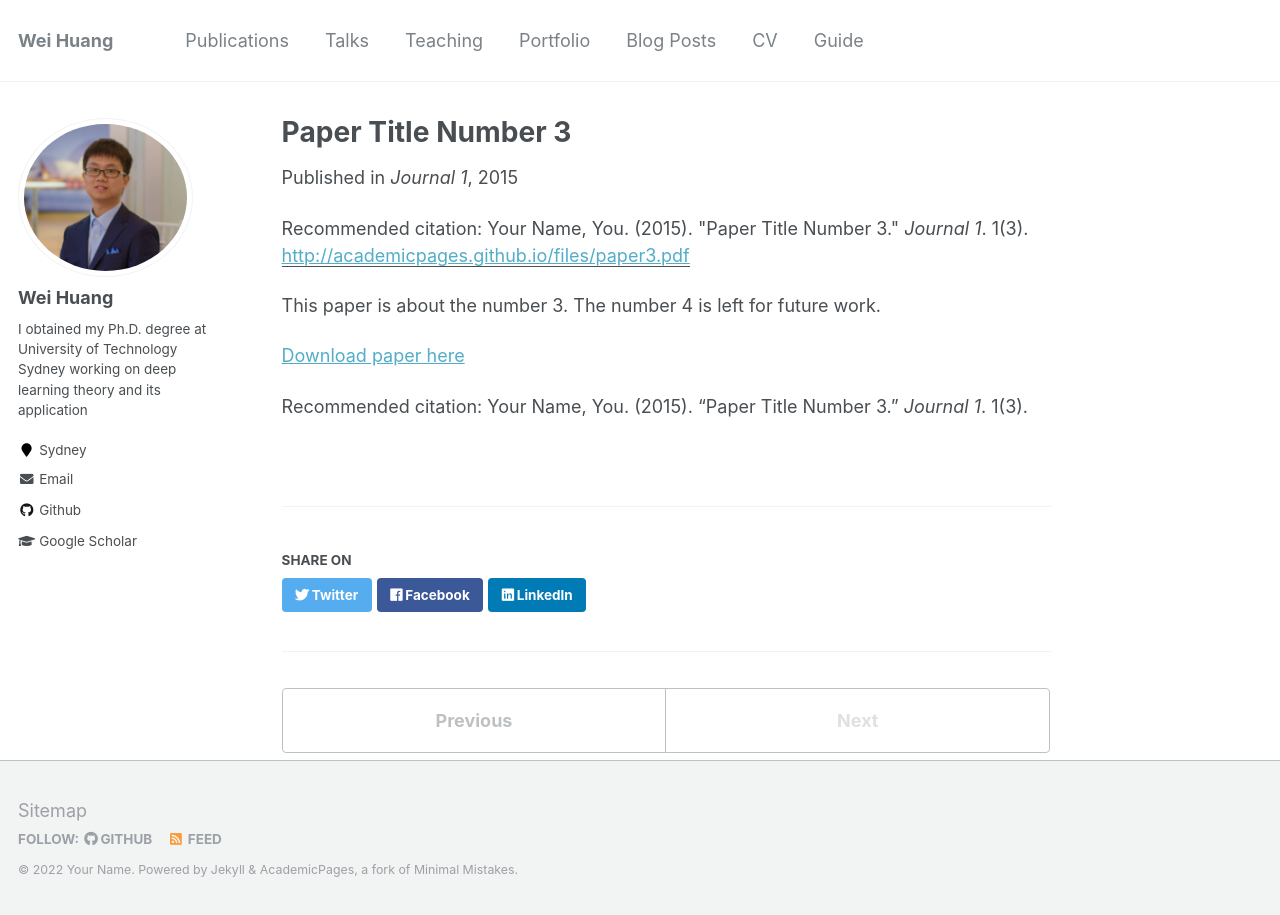
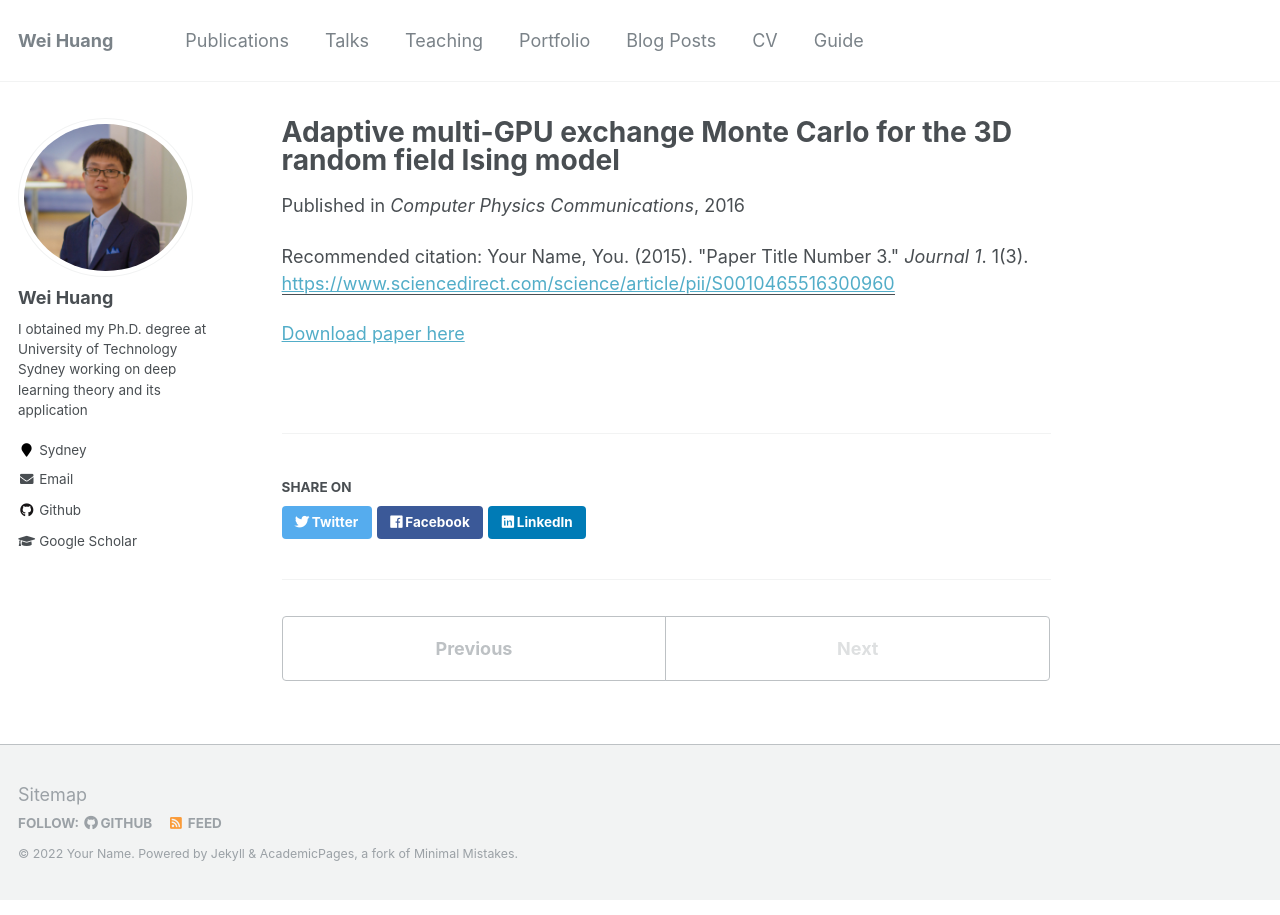
Before and after one commit to WeiHuang05/Weihuang05.github.io, a Jekyll site: the page built from _publications/2015-10-01-paper-title-number-3.md, in a window 1280 px wide. Built offline with Jekyll 4.4.1, drawn with Linux system fonts in a browser that asks for light colours.

Commit message:
Update 2015-10-01-paper-title-number-3.md

```diff
--- a/_publications/2015-10-01-paper-title-number-3.md
+++ b/_publications/2015-10-01-paper-title-number-3.md
@@ -1,15 +1,12 @@
 ---
-title: "Paper Title Number 3"
+title: "Adaptive multi-GPU exchange Monte Carlo for the 3D random field Ising model"
 collection: publications
 permalink: /publication/2015-10-01-paper-title-number-3
-excerpt: 'This paper is about the number 3. The number 4 is left for future work.'
-date: 2015-10-01
-venue: 'Journal 1'
-paperurl: 'http://academicpages.github.io/files/paper3.pdf'
+excerpt: 'This work presents an adaptive multi-GPU Exchange Monte Carlo approach for the simulation of the 3D Random Field Ising Model (RFIM).'
+date: 2016-08-01
+venue: 'Computer Physics Communications'
+paperurl: 'https://www.sciencedirect.com/science/article/pii/S0010465516300960'
 citation: 'Your Name, You. (2015). &quot;Paper Title Number 3.&quot; <i>Journal 1</i>. 1(3).'
 ---
-This paper is about the number 3. The number 4 is left for future work.
 
-[Download paper here](http://academicpages.github.io/files/paper3.pdf)
-
-Recommended citation: Your Name, You. (2015). "Paper Title Number 3." <i>Journal 1</i>. 1(3).
+[Download paper here](https://reader.elsevier.com/reader/sd/pii/S0010465516300960?token=11F4B36DC49C55B900C791E33278C38E66C0EBDCEF68774D7203D02D81470F4B01C492FF8E008E786717FF26FB361C64&originRegion=us-east-1&originCreation=20220304050140)
```
